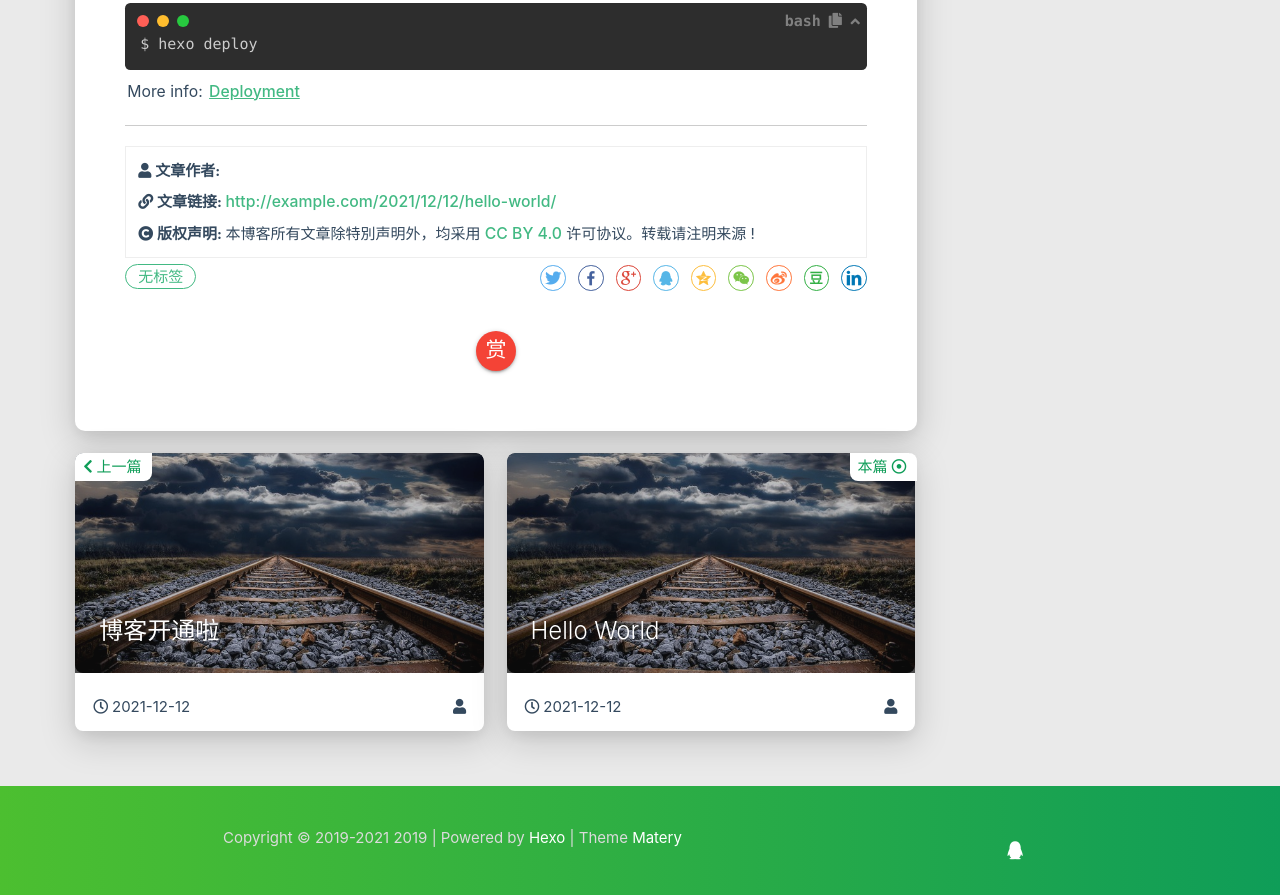
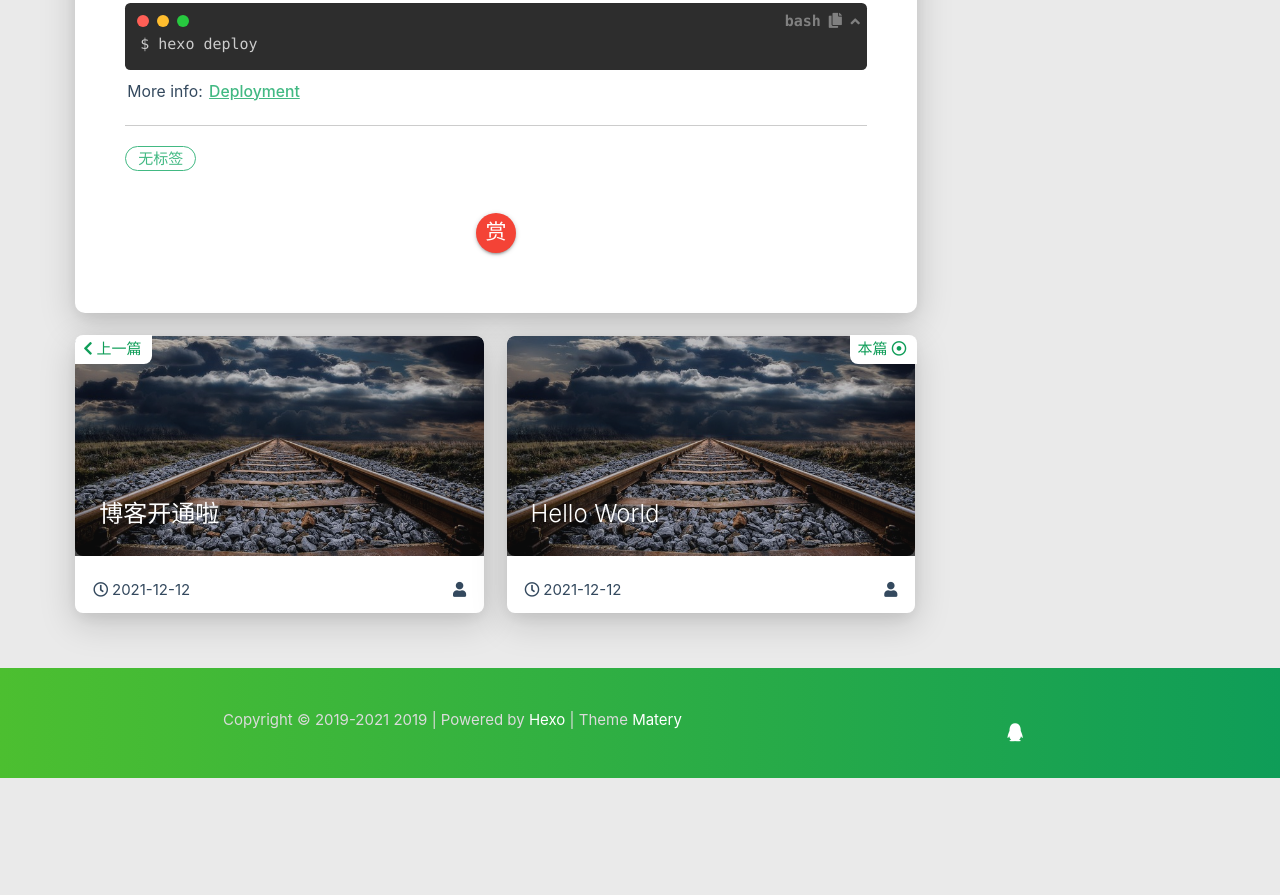
Before and after one commit to hehengfu/hehengfu.github.io, a plain HTML site: page 2021/12/12/hello-world/index.html in a window 1280 px wide. Shown: the part 1173-2068 px from the top of the page. After the commit the page ends 1951 px from the top, so only its background shows below. Drawn offline with Linux system fonts and the light colour scheme; some packages are replaced by stand-ins of ours; a script that the page names is missing.

Commit message:
Site updated: 2021-12-12 17:31:06

```diff
--- a/2021/12/12/hello-world/index.html
+++ b/2021/12/12/hello-world/index.html
@@ -378,56 +378,6 @@
 
 
 
-    <div class="reprint" id="reprint-statement">
-
-            <div class="reprint__author">
-                <span class="reprint-meta" style="font-weight: bold;">
-                    <i class="fas fa-user">
-                        文章作者:
-                    </i>
-                </span>
-                <span class="reprint-info">
-                    <a href="/about" rel="external nofollow noreferrer"></a>
-                </span>
-            </div>
-            <div class="reprint__type">
-                <span class="reprint-meta" style="font-weight: bold;">
-                    <i class="fas fa-link">
-                        文章链接:
-                    </i>
-                </span>
-                <span class="reprint-info">
-                    <a href="http://example.com/2021/12/12/hello-world/">http://example.com/2021/12/12/hello-world/</a>
-                </span>
-            </div>
-            <div class="reprint__notice">
-                <span class="reprint-meta" style="font-weight: bold;">
-                    <i class="fas fa-copyright">
-                        版权声明:
-                    </i>
-                </span>
-                <span class="reprint-info">
-                    本博客所有文章除特別声明外，均采用
-                    <a href="https://creativecommons.org/licenses/by/4.0/deed.zh" rel="external nofollow noreferrer" target="_blank">CC BY 4.0</a>
-                    许可协议。转载请注明来源
-                    <a href="/about" target="_blank"></a>
-                    !
-                </span>
-            </div>
-
-    </div>
-
-    <script async defer>
-      document.addEventListener("copy", function (e) {
-        let toastHTML = '<span>复制成功，请遵循本文的转载规则</span><button class="btn-flat toast-action" onclick="navToReprintStatement()" style="font-size: smaller">查看</a>';
-        M.toast({html: toastHTML})
-      });
-
-      function navToReprintStatement() {
-        $("html, body").animate({scrollTop: $("#reprint-statement").offset().top - 80}, 800);
-      }
-    </script>
-
 
 
             <div class="tag_share" style="display: block;">
@@ -442,9 +392,6 @@
                     <link rel="stylesheet" type="text/css" href="/libs/share/css/share.min.css">
 <div id="article-share">
 
-
-    <div class="social-share" data-sites="twitter,facebook,google,qq,qzone,wechat,weibo,douban,linkedin" data-wechat-qrcode-helper="<p>微信扫一扫即可分享！</p>"></div>
-    <script src="/libs/share/js/social-share.min.js"></script>
 
 
 
```
Also changed, not shown: 2021/12/12/何恒甫博客开通了/index.html (+0 -53 lines).
